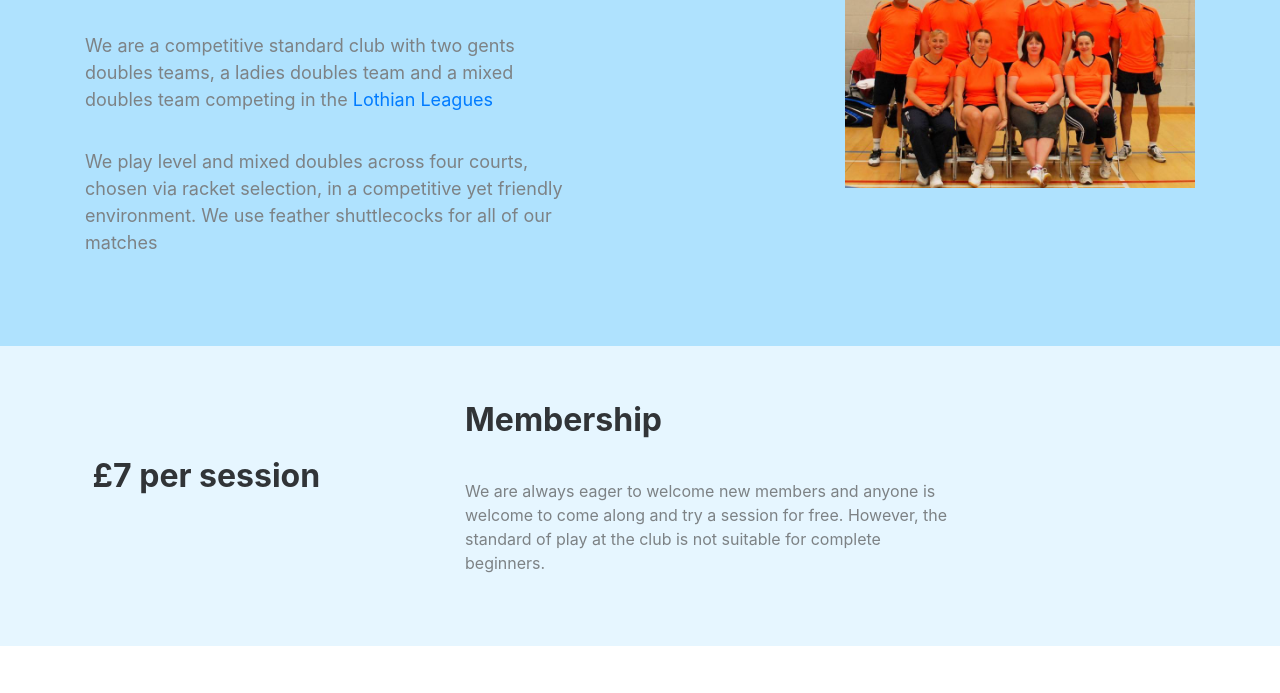
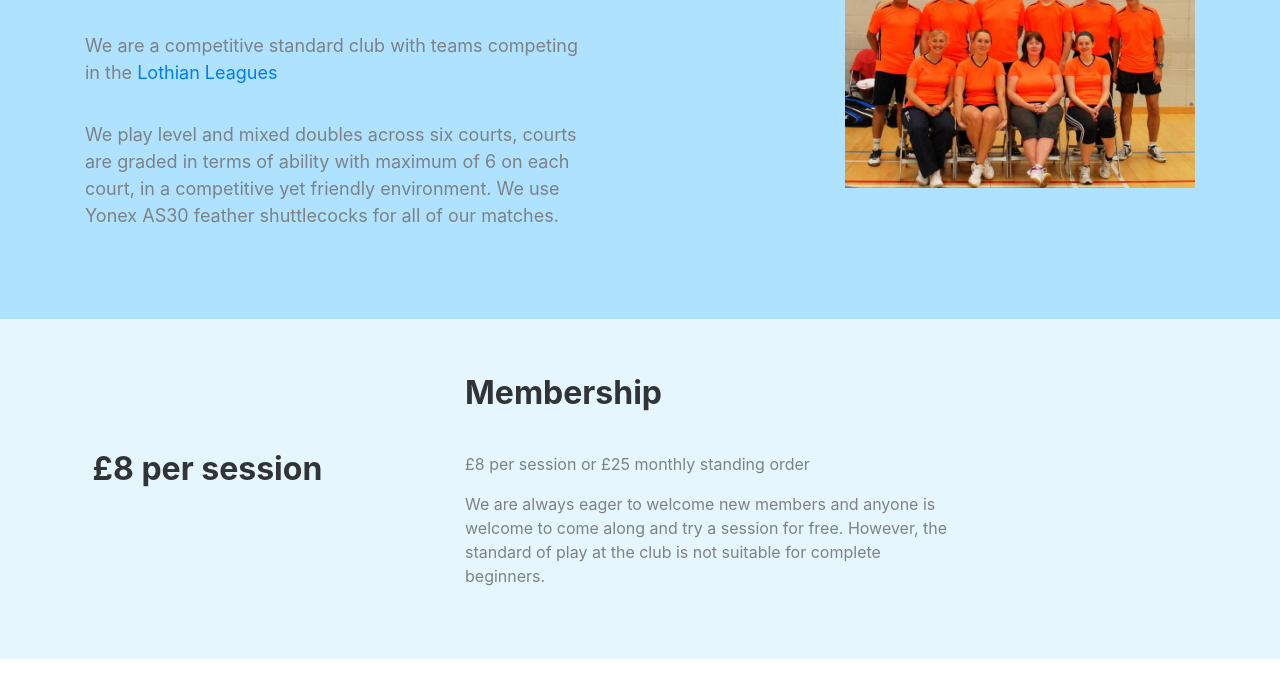
Before and after one commit to scottdavidcraig/Sports-Club, a plain HTML site: page index.html in a window 1280 px wide. Shown: the part 562-1255 px from the top of the page. Drawn offline with Linux system fonts and the light colour scheme.

Commit message:
2022 club updates

```diff
--- a/index.html
+++ b/index.html
@@ -44,8 +44,8 @@ j=d.createElement(s),dl=l!='dataLayer'?'&l='+l:'';j.async=true;j.src=
                 <div class="col-md-8">
                     <div class="intro">
                         <h2>About the Club</h2>
-                        <p>We are a competitive standard club with two gents doubles teams, a ladies doubles team and a mixed doubles team competing in the <a href="#">Lothian Leagues</a>&nbsp;</p>
-                        <p>We play level and mixed doubles across four courts, chosen via racket selection, in a competitive yet friendly environment. We use feather shuttlecocks for all of our matches </p>
+                        <p>We are a competitive standard club with teams competing in the <a href="#">Lothian Leagues</a>&nbsp;</p>
+                        <p>We play level and mixed doubles across six courts, courts are graded in terms of ability with maximum of 6 on each court, in a competitive yet friendly environment. We use Yonex AS30 feather shuttlecocks for all of our matches. </p>
                     </div>
                 </div>
                 <div class="col-sm-12 col-md-4 col-lg-4"><img class="img-fluid" src="assets/img/team.jpg"></div>
@@ -57,11 +57,12 @@ j=d.createElement(s),dl=l!='dataLayer'?'&l='+l:'';j.async=true;j.src=
             <div class="row">
                 <div class="col-sm-4 col-md-4 align-self-center">
                     <div class="intro">
-                        <h2>&nbsp;£7 per session </h2>
+                        <h2>&nbsp;£8 per session </h2>
                     </div>
                 </div>
                 <div class="col-sm-8">
                     <h2>Membership </h2>
+                    <p>£8 per session or £25 monthly standing order</p>
                     <p style="max-width:500px;">We are always eager to welcome new members and anyone is welcome to come along and try a session for free. However, the standard of play at the club is not suitable for complete beginners. </p>
                     <p style="max-width:500px;"></p>
                 </div>
@@ -83,7 +84,7 @@ j=d.createElement(s),dl=l!='dataLayer'?'&l='+l:'';j.async=true;j.src=
                             <li></li>
                         </ul>
                         <ul>
-                            <li><a href="mailto:mrdavidasinclair@googlemail.com">Email </a></li>
+                            <li><a href="mailto:craigcalder@sky.com">Email </a></li>
                             <li><a href="tel:07762082744">Phone </a></li>
                             <li><a href="https://www.facebook.com/groups/430578963632457/">Facebook </a></li>
                             <li></li>
```
